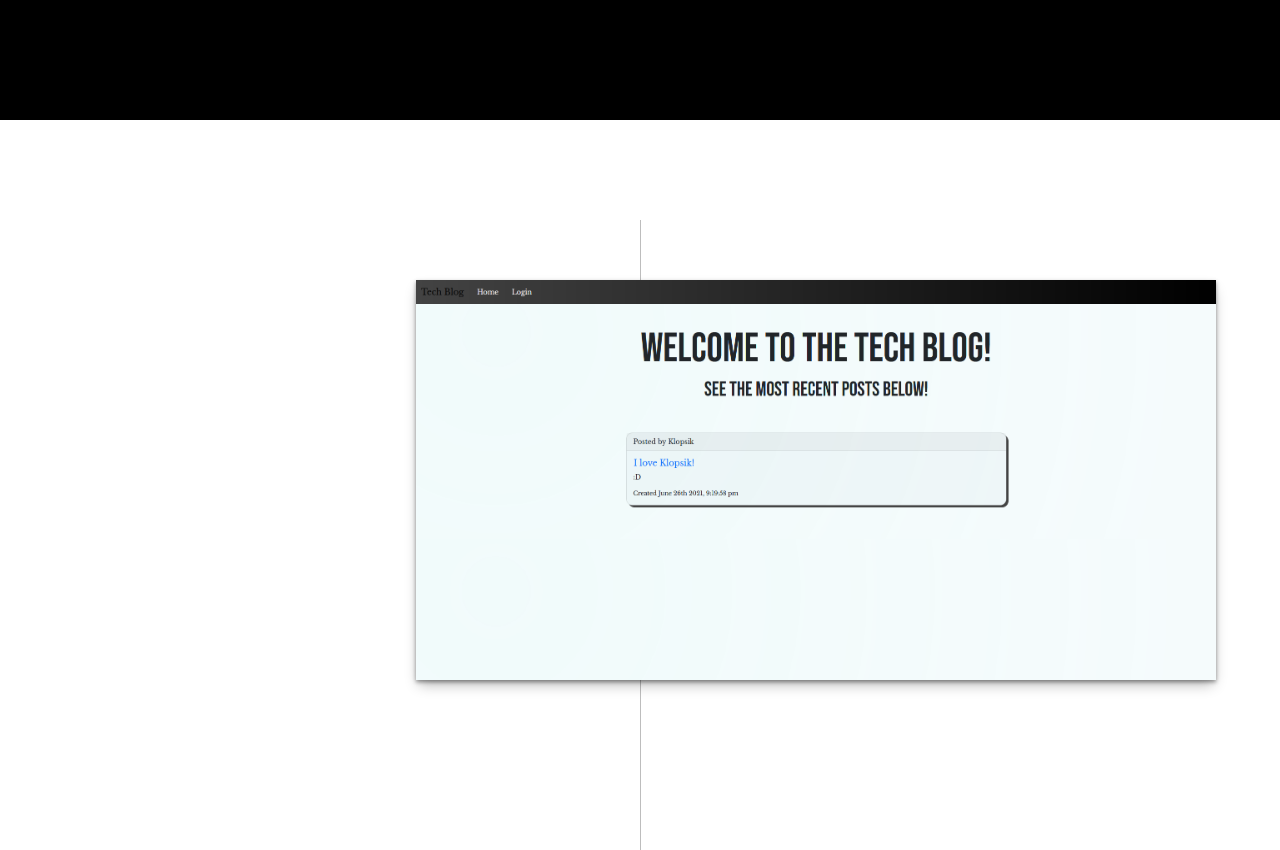
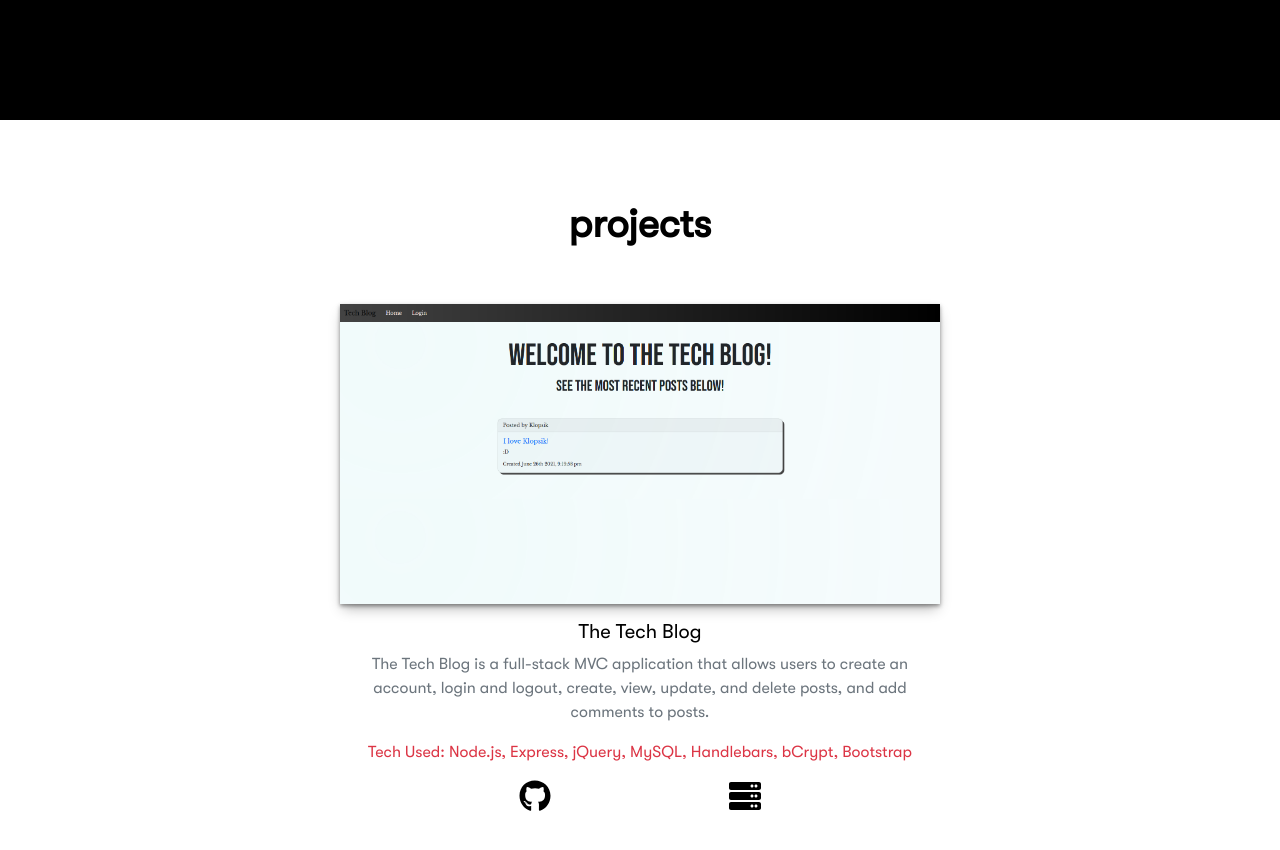
Before and after one commit to Leon3005/react-portfolio-0, a React (Create React App) app: page / in a window 1280 px wide. Shown: the part 680-1530 px from the top of the page. Built offline with nearby package versions, Linux system fonts and the light colour scheme.

Commit message:
Installed font awesome, changed projects layout

```diff
--- a/package.json
+++ b/package.json
@@ -3,6 +3,11 @@
   "version": "0.1.0",
   "private": true,
   "dependencies": {
+    "@fortawesome/fontawesome-svg-core": "^1.2.35",
+    "@fortawesome/free-brands-svg-icons": "^5.15.3",
+    "@fortawesome/free-regular-svg-icons": "^5.15.3",
+    "@fortawesome/free-solid-svg-icons": "^5.15.3",
+    "@fortawesome/react-fontawesome": "^0.1.14",
     "@testing-library/jest-dom": "^5.14.1",
     "@testing-library/react": "^11.2.7",
     "@testing-library/user-event": "^12.8.3",
--- a/src/App.js
+++ b/src/App.js
@@ -1,6 +1,9 @@
 import "./App.scss";
 import Header from "./components/Header";
 import homepagetech from "./assets/images/homepagetech.png";
+import { FontAwesomeIcon } from "@fortawesome/react-fontawesome";
+import { faGithub } from "@fortawesome/free-brands-svg-icons";
+import { faServer } from "@fortawesome/free-solid-svg-icons";
 
 function App() {
   return (
@@ -9,11 +12,29 @@ function App() {
         <Header />
       </div>
       <div>
-        <div className="projects d-flex justify-content-center" id="projects">
-          <div className="vl"></div>
-          <div className="projectList">
-            <div className="project">
-              <img src={homepagetech} className="projectImage"></img>
+        <h1 className="text-center" id="projectHeading">
+          projects
+        </h1>
+        <div className="projects d-flex justify-content-evenly">
+          <div className="project mt-5">
+            <img
+              src={homepagetech}
+              className="projectImage"
+              alt="The tech blog"
+            ></img>
+            <h5 className="text-center mt-3">The Tech Blog</h5>
+            <p className="text-center text-secondary">
+              The Tech Blog is a full-stack MVC application that allows users to
+              create an account, login and logout, create, view, update, and
+              delete posts, and add comments to posts.
+            </p>
+            <p className="text-center text-danger">
+              Tech Used: Node.js, Express, jQuery, MySQL, Handlebars, bCrypt,
+              Bootstrap
+            </p>
+            <div className="text-center d-flex justify-content-evenly ">
+              <FontAwesomeIcon icon={faGithub} size="2x" />
+              <FontAwesomeIcon icon={faServer} size="2x" />
             </div>
           </div>
         </div>
--- a/src/App.scss
+++ b/src/App.scss
@@ -47,28 +47,30 @@
   opacity: 70%;
 }
 
+#projectHeading {
+  color: black;
+  font-weight: 800 !important;
+  margin-top: 5rem;
+}
+
 .projects {
   color: black;
   height: 100vh;
 }
 
-.vl {
-  margin-top: 100px;
-  border-left: 1px solid #bdbdbd;
-  height: 1000px;
-}
-
 .project {
-  position: absolute;
-  top: 120%;
-  right: 5%;
+  width: 600px;
 }
 
 .projectImage {
-  height: 400px;
-  width: 800px;
+  height: 300px;
+  width: 600px;
   box-shadow: rgba(0, 0, 0, 0.4) 0px 2px 4px,
     rgba(0, 0, 0, 0.3) 0px 7px 13px -3px, rgba(0, 0, 0, 0.2) 0px -3px 0px inset;
+}
+
+.projectDesc {
+  width: 800px;
 }
 
 @media screen and (max-width: 600px) {
@@ -82,8 +84,7 @@
   }
 
   .project {
-    left: 3%;
-    top: 140%;
+    justify-content: center;
   }
 
   .projectImage {
```
Also changed, not shown: 1 other file (tests, documents, lock files or other folders).
